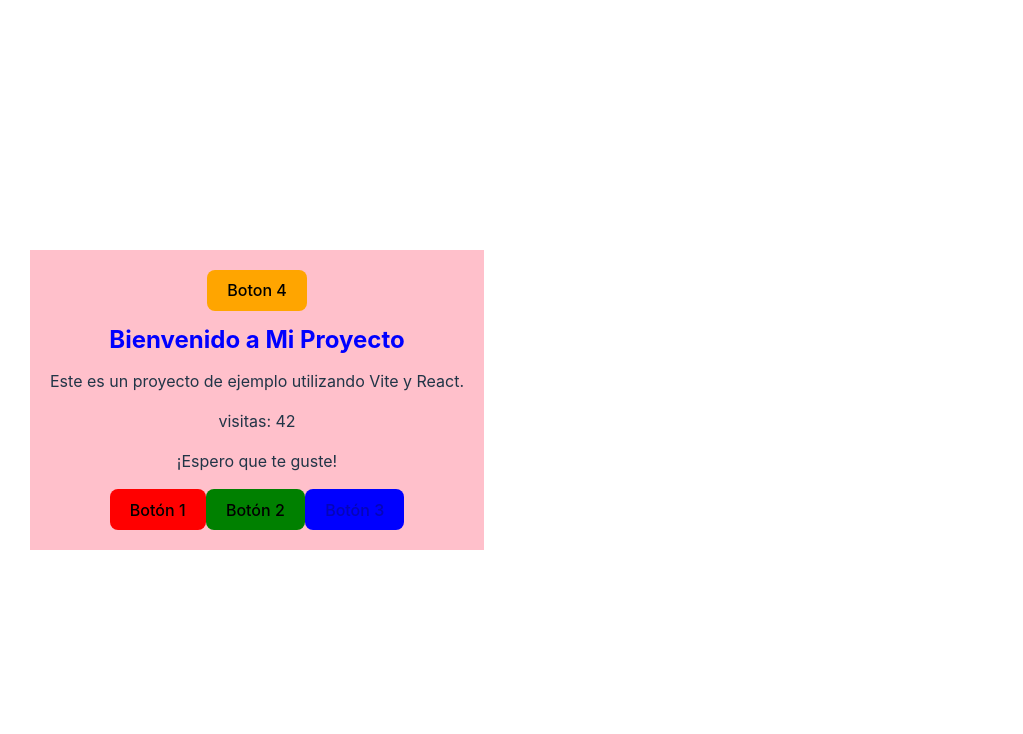
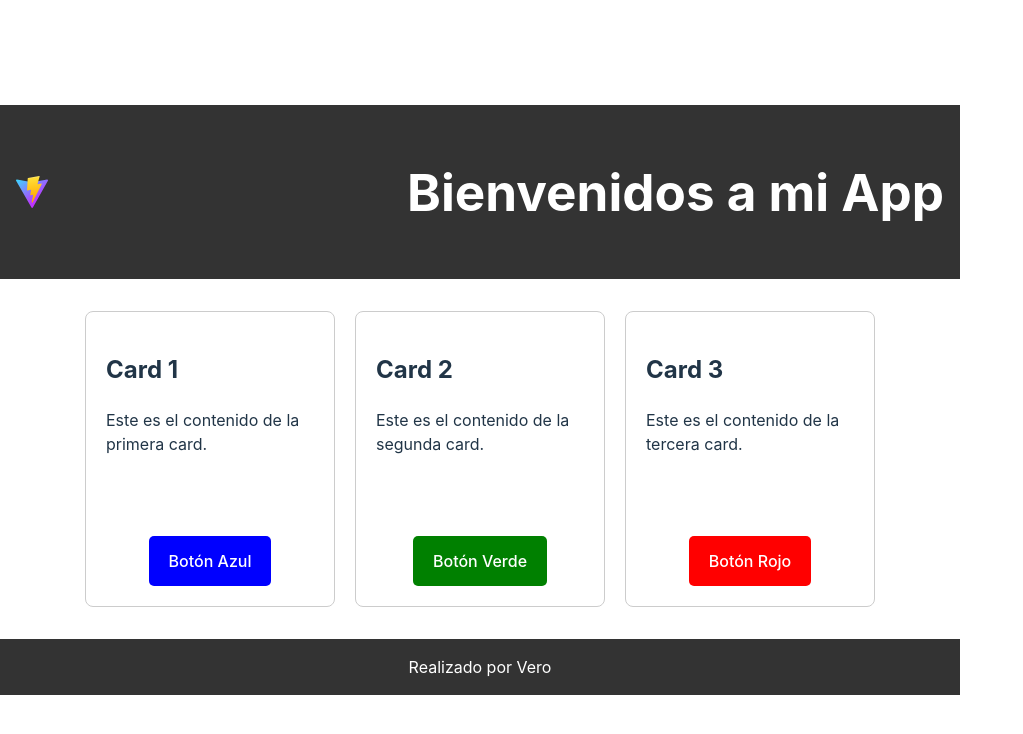
Before and after one commit to veromartina/EjercitacionReact, a React (Vite) app in the folder ejercicios/: page / in a window 1280 px wide. Shown: the top 734 px of the page, without its empty margins (0-1023 px from the left). Built offline with nearby package versions, Linux system fonts and the light colour scheme.

Commit message:
creacion de varias tarjetas con boton y estilo

```diff
--- a/ejercicios/eslint.config.js
+++ b/ejercicios/eslint.config.js
@@ -33,6 +33,7 @@ export default [
         'warn',
         { allowConstantExport: true },
       ],
+      "react/prop-types": "off",
     },
   },
 ]
--- a/ejercicios/src/App.css
+++ b/ejercicios/src/App.css
@@ -1,4 +1,5 @@
-/*#root {
+/*
+#root {
   max-width: 1280px;
   margin: 0 auto;
   padding: 2rem;
--- a/ejercicios/src/App.jsx
+++ b/ejercicios/src/App.jsx
@@ -1,16 +1,41 @@
+import Layout from "./components/Layout";
+import Button from "./components/Button";
+import "./components/EstilosComp.css"; // Importa los estilos
 
-import './App.css'
+const App = () => {
+  return (
+    <Layout>
+      <div className="card-container">
+        <div className="card">
+          <h2>Card 1</h2>
+          <p>Este es el contenido de la primera card.</p>
+          <div className="conteBoton">
+            <Button style={{ backgroundColor: "blue", color: "white" }}>
+              Botón Azul
+            </Button>
+          </div>
+        </div>
+        <div className="card">
+          <h2>Card 2</h2>
+          <p>Este es el contenido de la segunda card.</p>
+          <div className="conteBoton">
+          <Button style={{ backgroundColor: "green", color: "white" }}>
+            Botón Verde
+          </Button>
+          </div>
+        </div>
+        <div className="card">
+          <h2>Card 3</h2>
+          <p>Este es el contenido de la tercera card.</p>
+          <div className="conteBoton">
+          <Button style={{ backgroundColor: "red", color: "white" }}>
+            Botón Rojo
+          </Button>
+          </div>
+        </div>
+      </div>
+    </Layout>
+  );
+};
 
-import Main from './components/Main'
-
-function App() {
-
-  return (
-    <>
-      <Main></Main>
-
-    </>
-  )
-}
-
-export default App
+export default App;
--- a/ejercicios/src/components/Button.jsx
+++ b/ejercicios/src/components/Button.jsx
@@ -1,11 +1,12 @@
+import './EstilosComp.css'    // Importa los estilos Crear archivo
 
-const Button = ({ color, texto, isEnabled })  => {  {/*destructuring*/}
-    console.log('Button props:', { color, texto, isEnabled });
+const Button = ({ children, style }) => {
+    return (
 
-    return (
-        <button style={{ backgroundColor: color }} disabled={!isEnabled}>
-            {texto}
+        <button  className="button" style={style}>
+            {children}
         </button>
+
     );
 };
 
--- a/ejercicios/src/components/Button1.jsx
+++ /dev/null
@@ -1,26 +0,0 @@
-const Button1 = (props) => {
-    const {texto, color} = props;  //{mis props}
-
-    return (
-      <button type="submit" style={{ backgroundColor: color }}>
-        {texto}
-        {/*accedo directamente a las propiedades de props*/}
-      </button>
-    );
-  };
-  export default Button1;
-
-  {/*
-   const Button3 = (props) =>{
-    console.log(props)
-
-  return (
-    <Button type="submit" style={{backgroundColor:props.color}}>
-
-    {props.title}
-
-    </Button>
-)
-
-}
-export default Button*/}
--- /dev/null
+++ b/ejercicios/src/components/EstilosComp.css
@@ -0,0 +1,73 @@
+.layout {
+    display: flex;
+    flex-direction: column;
+    min-width: 120vh;
+
+
+}
+
+.header {
+    background-color: #333;
+    color: white;
+   padding: 1rem;
+}
+.nav{
+    display: flex;
+    justify-content: space-between;
+
+}
+.main {
+    flex: 1;
+    padding: 2rem;
+    display: flex;
+    justify-content: center;
+    align-items: center;
+}
+
+.footer {
+    background-color: #333;
+    color: white;
+    text-align: center;
+    padding: 1rem;
+}
+
+.card-container {
+    display: flex;
+    flex-wrap:wrap ;
+    gap: 20px;
+}
+
+/* Media query para pantallas pequeñas */
+@media (max-width: 768px) {
+    .card-container {
+        flex-direction: column; /* Coloca las cards en columna */
+        align-items: center; /* Centra las cards */
+    }
+}
+
+.card {
+    border: 1px solid #ccc;
+    padding: 20px;
+    border-radius: 8px;
+    width: 250px;
+    box-sizing: border-box;
+}
+.conteBoton{
+    width: 100%;
+    height: 50px;
+    display: flex;
+    justify-content: center;
+    margin-top: 80px;
+}
+.button {
+    padding: 10px 20px;
+    border: none;
+    border-radius: 5px;
+    cursor: pointer;
+    font-size: 16px;
+    transition: background-color 0.3s;
+}
+
+.button:hover {
+    opacity: 0.8;
+}
--- /dev/null
+++ b/ejercicios/src/components/Layout.jsx
@@ -0,0 +1,18 @@
+const Layout = ({ children }) => {
+    return (
+      <div className="layout">
+        <header className="header">
+          <nav className="nav">
+            <img src="/vite.svg" />
+            <h1>Bienvenidos a mi App</h1>
+          </nav>
+        </header>
+
+        <main className="main">{children}</main>
+
+        <footer className="footer"> Realizado por Vero</footer>
+      </div>
+    );
+  };
+
+  export default Layout;
--- a/ejercicios/src/components/Main.jsx
+++ /dev/null
@@ -1,33 +0,0 @@
-import Button from './Button';
-import Button1 from './Button1';
-
-const Main = () => {
-  const titulo = "Bienvenido a Mi Proyecto";
-  const descripcion = "Este es un proyecto de ejemplo utilizando Vite y React.";
-  const numero = 42; // Ejemplo de variable numérica
-  const texto = "¡Espero que te guste!"; // Otro string
-
-  const estilosH1 = {  //objeto para darle estilo al tutulo h1
-    color: "blue",
-    fontSize: "24px",
-  };
-
-  return (
-    <div style={{background:"pink", textAlign:"center", margin:"30px", padding:"20px"}}>
-      <Button1 color="orange" texto="Boton 4"/>
-      <h1 style={estilosH1}>{titulo}</h1>
-      <p>{descripcion}</p>
-      <span>visitas: {numero}</span>
-      <p>{texto}</p>
-
-      <div>
-        <Button color="red" texto="Botón 1" isEnabled={true} />
-        <Button color="green" texto="Botón 2" isEnabled={true} />
-        <Button color="blue" texto="Botón 3" isEnabled={false} /> {/*al poner falso deshabilitaria el boton */}
-      </div>
-
-    </div>
-  );
-};
-
-export default Main;
```
